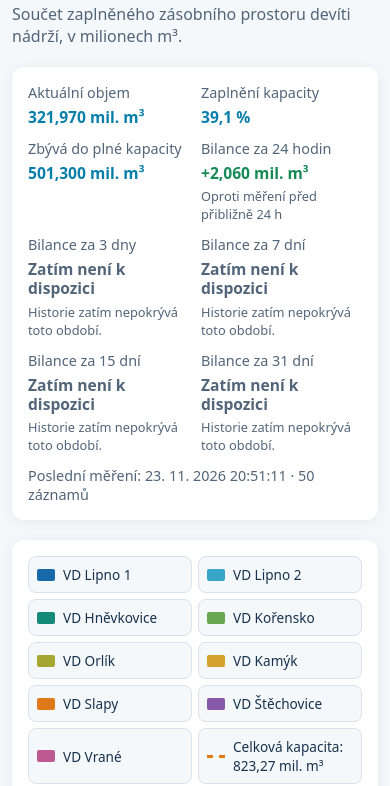
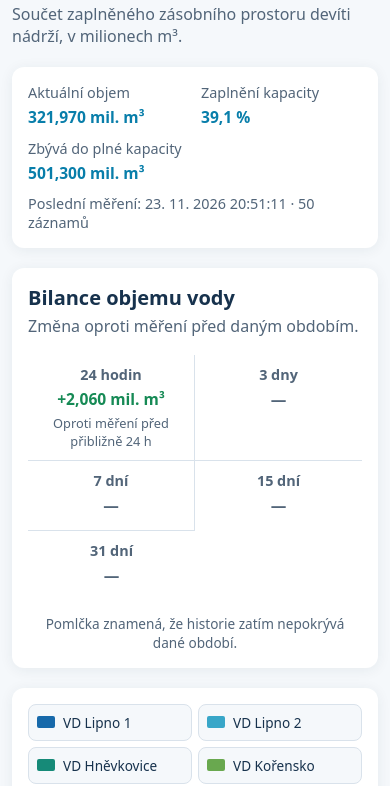
Before and after one commit to jardaottl/vltavska-kaskada, a plain HTML site: page docs/index.html in a window 390 px wide. Shown: the part 91-877 px from the top of the page. Drawn offline with nearby package versions, Linux system fonts and the light colour scheme.

Commit message:
Update index.html

```diff
--- a/docs/index.html
+++ b/docs/index.html
@@ -37,7 +37,7 @@
 
     .summary {
       display: grid;
-      grid-template-columns: repeat(4, minmax(0, 1fr));
+      grid-template-columns: repeat(3, minmax(0, 1fr));
       gap: 18px;
     }
 
@@ -69,6 +69,53 @@
       color: #526579;
       font-size: .9rem;
       grid-column: 1 / -1;
+    }
+
+    .balance-title {
+      margin: 0 0 4px;
+      font-size: 1.25rem;
+    }
+
+    .balance-subtitle {
+      color: #526579;
+      margin: 0;
+    }
+
+    .balance-grid {
+      display: grid;
+      grid-template-columns: repeat(5, minmax(0, 1fr));
+      gap: 0;
+      margin-top: 18px;
+    }
+
+    .balance-item {
+      min-width: 0;
+      padding: 8px 12px;
+      text-align: center;
+      border-right: 1px solid #d9e2eb;
+    }
+
+    .balance-item:last-child {
+      border-right: 0;
+    }
+
+    .balance-item .metric-label {
+      font-weight: 600;
+    }
+
+    .balance-item .total {
+      font-size: clamp(1rem, 1.9vw, 1.4rem);
+    }
+
+    .balance-item .metric-detail {
+      min-height: 2.4em;
+    }
+
+    .balance-note {
+      color: #526579;
+      font-size: .85rem;
+      text-align: center;
+      margin: 14px 0 0;
     }
 
     .chart-legend {
@@ -130,6 +177,18 @@
         gap: 14px;
       }
 
+      .balance-grid {
+        grid-template-columns: repeat(3, minmax(0, 1fr));
+      }
+
+      .balance-item:nth-child(3) {
+        border-right: 0;
+      }
+
+      .balance-item:nth-child(n + 4) {
+        border-top: 1px solid #d9e2eb;
+      }
+
       .chart-legend {
         grid-template-columns: repeat(3, minmax(0, 1fr));
       }
@@ -155,6 +214,34 @@
 
       .total {
         font-size: clamp(.95rem, 4vw, 1.25rem);
+      }
+
+      .balance-grid {
+        grid-template-columns: repeat(2, minmax(0, 1fr));
+      }
+
+      .balance-item {
+        padding: 10px 6px;
+      }
+
+      .balance-item:nth-child(3) {
+        border-right: 1px solid #d9e2eb;
+      }
+
+      .balance-item:nth-child(2n) {
+        border-right: 0;
+      }
+
+      .balance-item:nth-child(n + 3) {
+        border-top: 1px solid #d9e2eb;
+      }
+
+      .balance-item .total {
+        font-size: clamp(.95rem, 4vw, 1.2rem);
+      }
+
+      .balance-item .metric-detail {
+        min-height: 0;
       }
 
       .chart-legend {
@@ -193,37 +280,48 @@
       <div id="remaining" class="total">Načítám…</div>
     </div>
 
-    <div>
-      <div class="metric-label">Bilance za 24 hodin</div>
+    <div id="status" class="status"></div>
+  </section>
+
+  <section class="card">
+    <h2 class="balance-title">Bilance objemu vody</h2>
+    <p class="balance-subtitle">Změna oproti měření před daným obdobím.</p>
+
+    <div class="balance-grid">
+      <div class="balance-item">
+        <div class="metric-label">24 hodin</div>
         <div id="balance24" class="total">Načítám…</div>
         <div id="balance24Detail" class="metric-detail"></div>
       </div>
 
-    <div>
-      <div class="metric-label">Bilance za 3 dny</div>
+      <div class="balance-item">
+        <div class="metric-label">3 dny</div>
         <div id="balance3" class="total">Načítám…</div>
         <div id="balance3Detail" class="metric-detail"></div>
       </div>
 
-    <div>
-      <div class="metric-label">Bilance za 7 dní</div>
+      <div class="balance-item">
+        <div class="metric-label">7 dní</div>
         <div id="balance7" class="total">Načítám…</div>
         <div id="balance7Detail" class="metric-detail"></div>
       </div>
 
-    <div>
-      <div class="metric-label">Bilance za 15 dní</div>
+      <div class="balance-item">
+        <div class="metric-label">15 dní</div>
         <div id="balance15" class="total">Načítám…</div>
         <div id="balance15Detail" class="metric-detail"></div>
       </div>
 
-    <div>
-      <div class="metric-label">Bilance za 31 dní</div>
+      <div class="balance-item">
+        <div class="metric-label">31 dní</div>
         <div id="balance31" class="total">Načítám…</div>
         <div id="balance31Detail" class="metric-detail"></div>
       </div>
+    </div>
 
-    <div id="status" class="status"></div>
+    <p class="balance-note">
+      Pomlčka znamená, že historie zatím nepokrývá dané období.
+    </p>
   </section>
 
   <section class="card">
@@ -309,8 +407,8 @@
           );
 
           if (latestTime - oldestTime < periodMs - toleranceMs) {
-            valueElement.textContent = 'Zatím není k dispozici';
-            detailElement.textContent = 'Historie zatím nepokrývá toto období.';
+            valueElement.textContent = '—';
+            detailElement.textContent = '';
             valueElement.classList.add('balance-same');
             return;
           }
@@ -331,8 +429,8 @@
             }, null);
 
           if (!reference || Math.abs(reference.time - targetTime) > toleranceMs) {
-            valueElement.textContent = 'Zatím není k dispozici';
-            detailElement.textContent = 'V okolí cílového času chybí měření.';
+            valueElement.textContent = '—';
+            detailElement.textContent = '';
             valueElement.classList.add('balance-same');
             return;
           }
```
Lines whose indentation alone changed are shown as unchanged.
